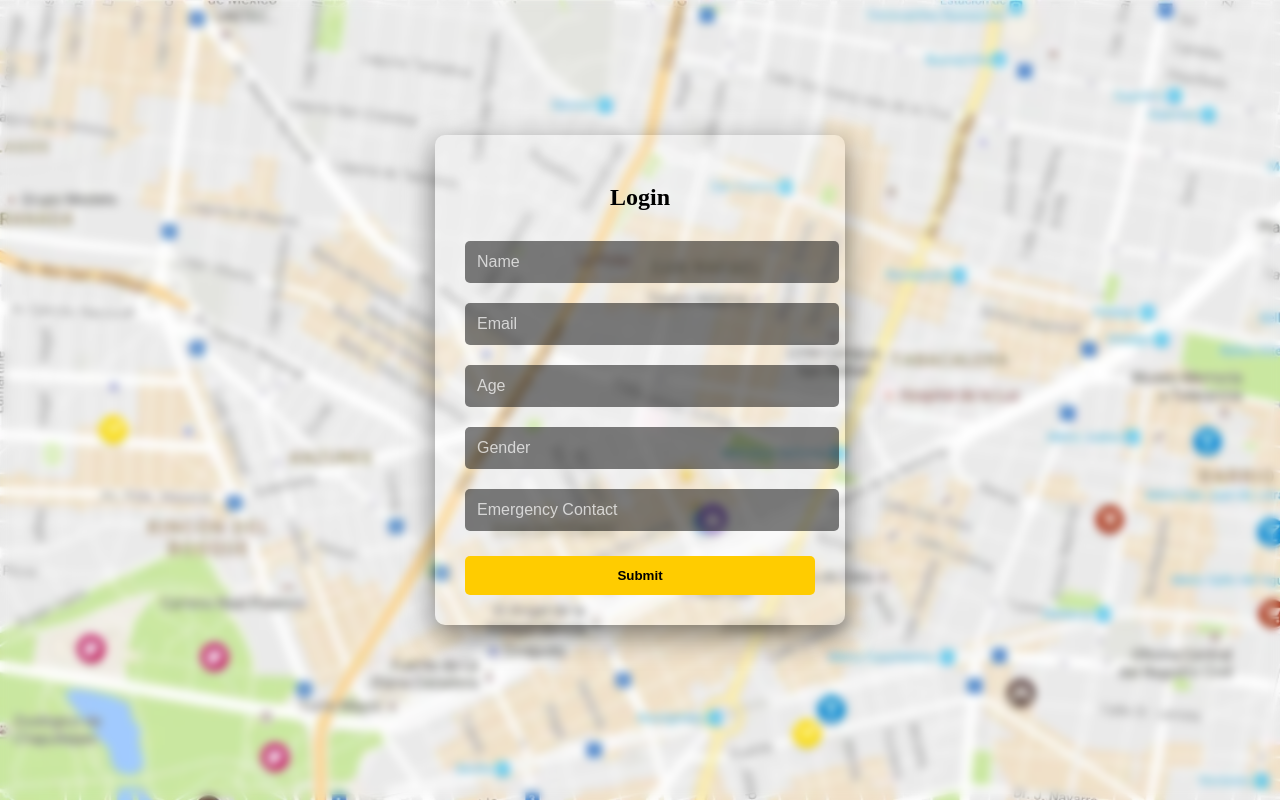
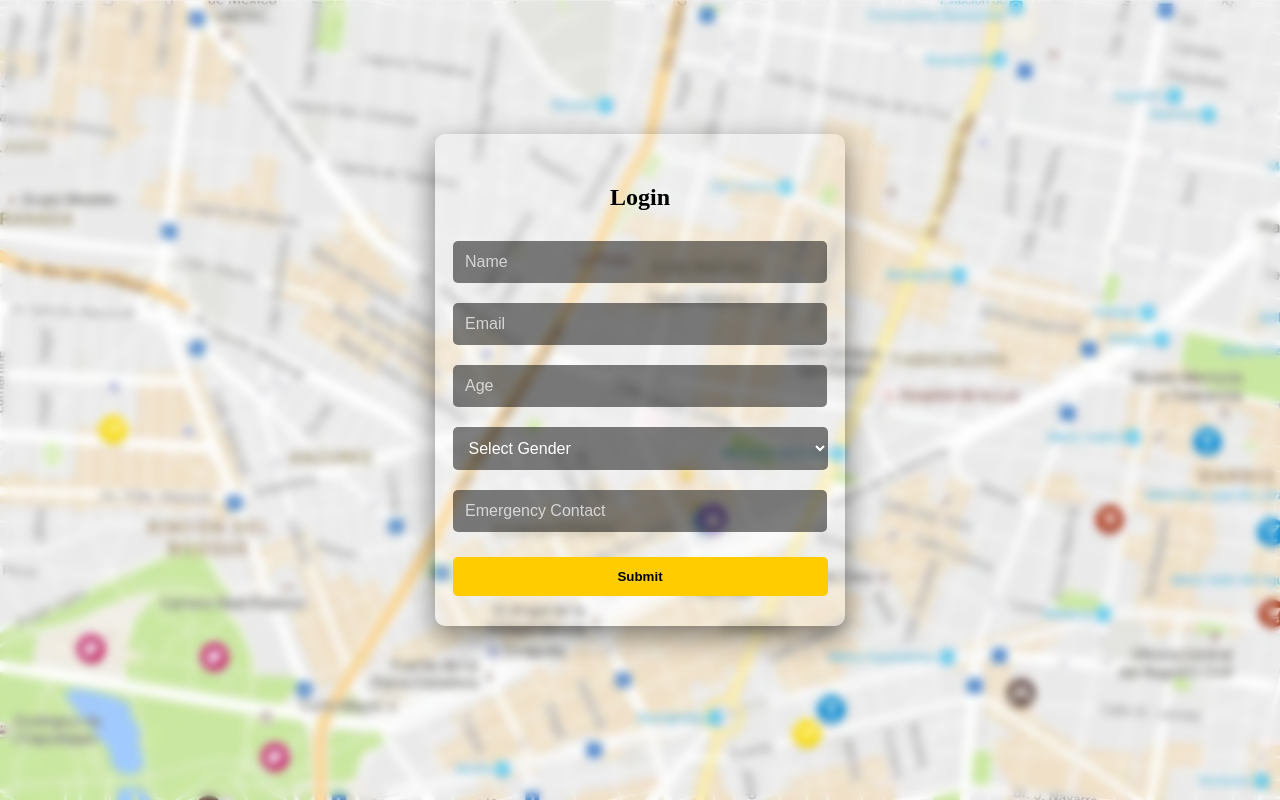
Before and after one commit to Saanvi-B-star/Safe-routes-recommendation-project, a React (Vite) app in the folder src/frontend/: page /feedback in a window 1280 px wide. Built offline with nearby package versions, Linux system fonts and the light colour scheme.

Commit message:
Verifying user credentials

```diff
--- a/src/frontend/src/Components/Login.jsx
+++ b/src/frontend/src/Components/Login.jsx
@@ -5,11 +5,40 @@ import axios from "axios";
 
 const Login = () => {
 //   const navigate = useNavigate();
+    const [errorName,setErrorName] = useState("");
+    const [errorEmergencyContact,setErrorEmergencyContact] = useState("");
     const [name,setName] = useState("");
     const [email,setEmail] = useState("");
     const [age,setAge] = useState("");
     const [gender,setGender] = useState("");
     const [emergencyContact,setEmergencyContact] = useState("");
+
+    const checkName = (e) =>
+    {
+      if (/^[A-Za-z]*$/.test(e.target.value))
+      {
+        setName(e.target.value);
+        setErrorName(""); // Clear error if input is valid
+      }
+      else
+      {
+        setErrorName("Only alphabets are allowed!");
+      }
+    }
+
+    const checkEmergencyContact = (e)=>
+    {
+      const value = e.target.value;
+      if (/^[0-9]*$/.test(value))
+      {
+        setEmergencyContact(value);
+        setErrorEmergencyContact("");
+      }
+      else
+      {
+        setErrorEmergencyContact("Only numbers are allowed!");
+      }
+    }
 
   const handleSubmit = async(e) =>
     {
@@ -23,6 +52,7 @@ const Login = () => {
         {
             alert("Registration failed : " + err.response.data.error);
         }
+        // console.log("submiitted");
     };
 
   return (
@@ -34,9 +64,10 @@ const Login = () => {
           name="name"
           placeholder="Name"
           value={name}
-          onChange={(e)=>setName(e.target.value)}
+          onChange={checkName}
           required
         />
+        {errorName && <p style={{ color: "red" }}>{errorName}</p>} {/* Show error message */}
         <input
           type="email"
           name="email"
@@ -51,24 +82,36 @@ const Login = () => {
           placeholder="Age"
           value={age}
           onChange={(e)=>setAge(e.target.value)}
+          min={1}
+          max={100}
           required
         />
-        <input
+        {/* <input
           type="text"
           name="gender"
           placeholder="Gender"
           value={gender}
           onChange={(e)=>setGender(e.target.value)}
           required
-        />
+        /> */}
+      <select className="selectGender" value={gender} onChange={(e)=>setGender(e.target.value)} required>
+        {/* <option value="">-- Select --</option> Placeholder */}
+        <option value="" disabled hidden>Select Gender</option> {/* Acts as a placeholder */}
+        <option value="Male">Male</option>
+        <option value="Female">Female</option>
+        <option value="Other">Other</option>
+      </select>
         <input
-          type="tel"
+          type="text"
           name="emergencyContact"
           placeholder="Emergency Contact"
           value={emergencyContact}
-          onChange={(e)=>setEmergencyContact(e.target.value)}
+          onChange={checkEmergencyContact}
+          minLength={10}
+          maxLength={10}
           required
         />
+        {errorEmergencyContact && <p style={{ color: "red" }}>{errorEmergencyContact}</p>} {/* Show error message */}
         <button type="submit">Submit</button>
       </form>
     </div>
--- a/src/frontend/src/Style/Login.css
+++ b/src/frontend/src/Style/Login.css
@@ -94,7 +94,7 @@ h2 {
 }
 
 input {
-  width: 100%;
+  width: 350px;
   padding: 12px;
   margin: 10px 0;
   border: none;
@@ -126,3 +126,17 @@ button {
 button:hover {
   background: #e6b800;
 }
+
+.selectGender
+{
+  /* color: rgba(255, 255, 255, 0.7);  */
+  width: 375px;
+  padding: 12px;
+  margin: 10px 0;
+  border: none;
+  border-radius: 5px;
+  background: rgba(0, 0, 0, 0.5);
+  color: white;
+  font-size: 16px;
+  outline: none;
+}
```
